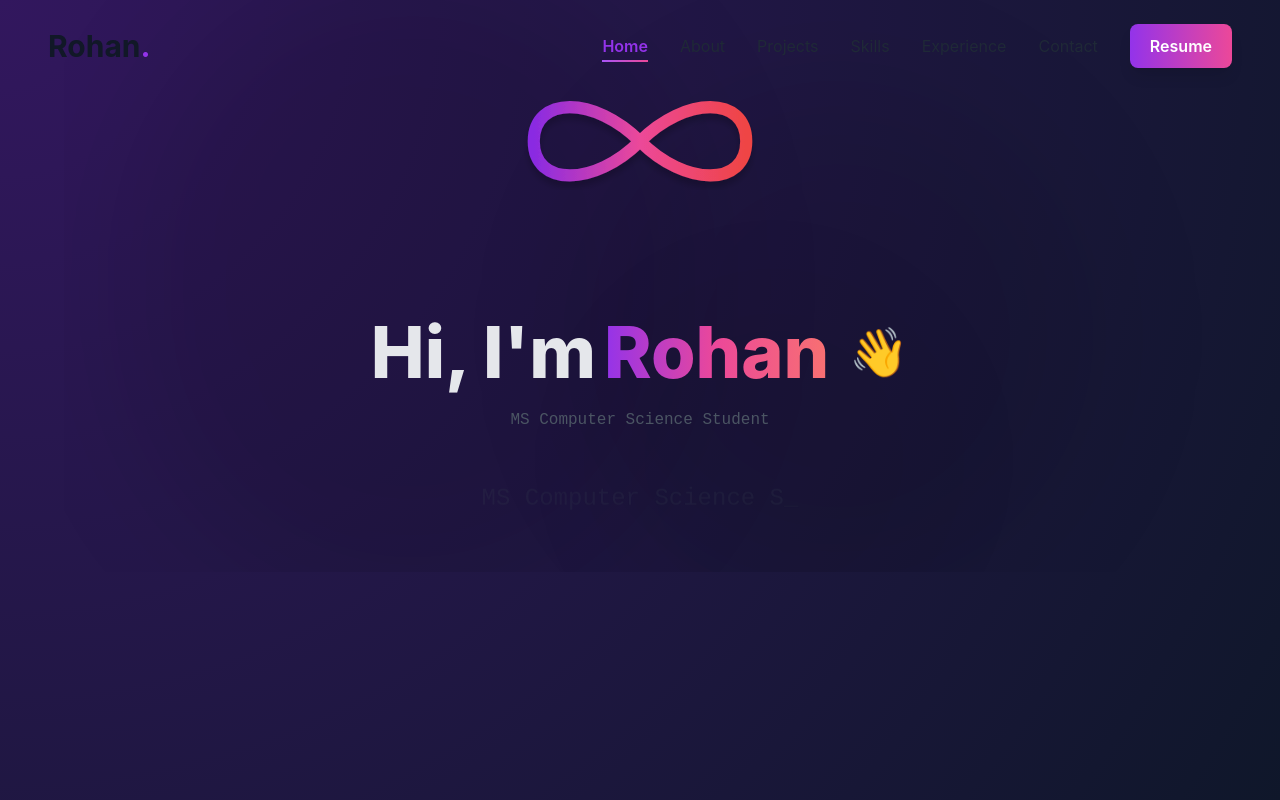
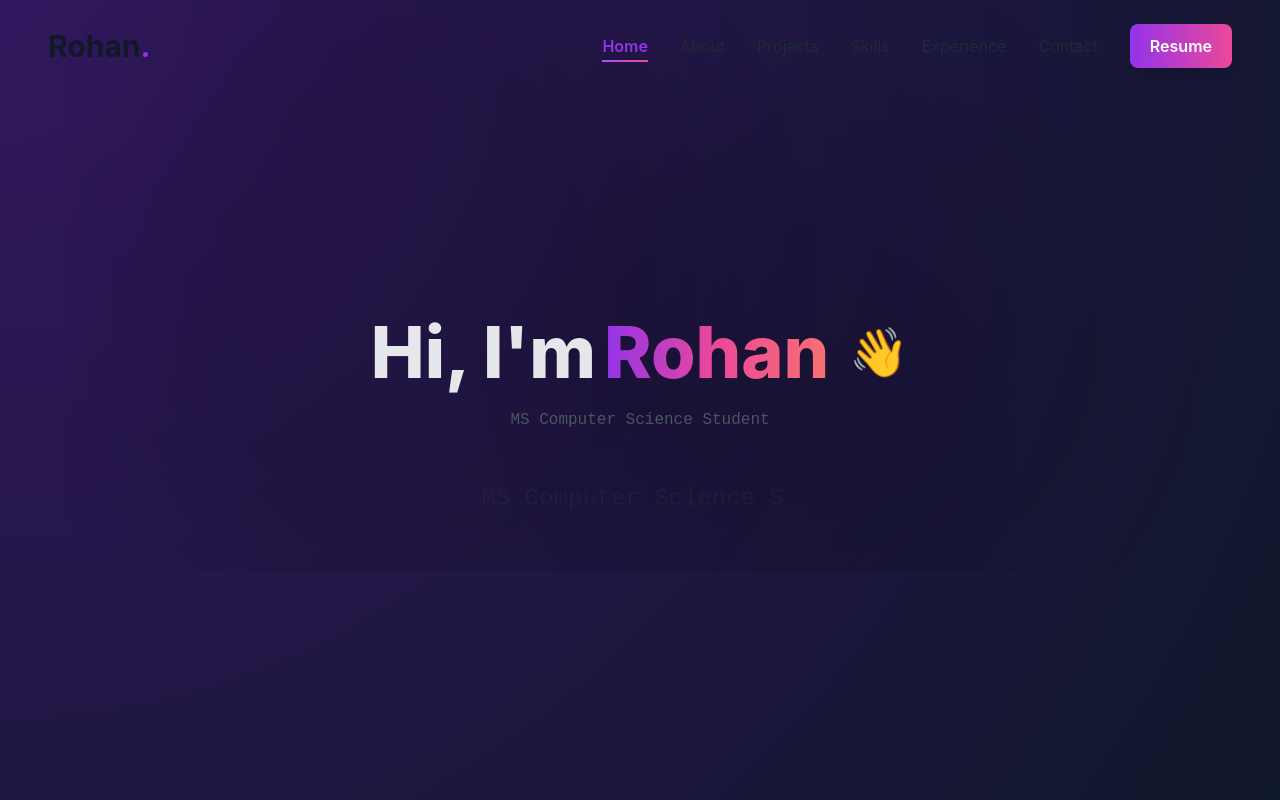
Before and after one commit to RohanMukka/portfolio, a React (Vite) app: page / in a window 1280 px wide. Shown: the top 800 px of the page. Built offline with nearby package versions, Linux system fonts and the light colour scheme; a web font is replaced by a local one.

Commit message:
remove infinity logo

```diff
--- a/components/common/InfinitySymbol.tsx
+++ /dev/null
@@ -1,34 +0,0 @@
-import React from "react";
-
-interface InfinitySymbolProps {
-  className?: string;
-}
-
-const InfinitySymbol: React.FC<InfinitySymbolProps> = ({ className }) => (
-  <svg
-    viewBox="0 0 200 100"
-    xmlns="http://www.w3.org/2000/svg"
-    className={className}
-  >
-    <defs>
-      <linearGradient id="infGrad" x1="0%" y1="0%" x2="100%" y2="0%">
-        <stop offset="0%" stopColor="#8A2BE2" />
-        <stop offset="50%" stopColor="#ec4899" />
-        <stop offset="100%" stopColor="#ef4444" />
-      </linearGradient>
-      <filter id="infShadow" x="-20%" y="-20%" width="140%" height="140%">
-        <feDropShadow dx="0" dy="4" stdDeviation="2" floodColor="#000" floodOpacity="0.2" />
-      </filter>
-    </defs>
-    <path
-      d="M30,50 C30,20 70,20 100,50 C130,80 170,80 170,50 C170,20 130,20 100,50 C70,80 30,80 30,50 Z"
-      fill="none"
-      stroke="url(#infGrad)"
-      strokeWidth="8"
-      strokeLinecap="round"
-      filter="url(#infShadow)"
-    />
-  </svg>
-);
-
-export default InfinitySymbol;
--- a/components/sections/Hero.tsx
+++ b/components/sections/Hero.tsx
@@ -3,7 +3,7 @@ import { motion } from "framer-motion";
 import { Download } from "lucide-react";
 import { HeroProps } from "../../types";
 import Section from "../common/Section";
-import InfinitySymbol from "../common/InfinitySymbol";
+//import InfinitySymbol from "../common/InfinitySymbol";
 import { useTypewriter } from "../../hooks/useTypewriter";
 
 const Hero: React.FC<HeroProps> = ({
@@ -81,7 +81,7 @@ const Hero: React.FC<HeroProps> = ({
         />
       </div>
       <motion.div
-        className="flex flex-col items-center justify-center text-center relative z-10 h-full pt-20 md:pt-0"
+        className="flex flex-col items-center justify-center text-center relative z-10 h-full"
         variants={containerVariants}
         initial="hidden"
         animate="visible"
@@ -92,7 +92,7 @@ const Hero: React.FC<HeroProps> = ({
           transition={{ duration: 10, repeat: Infinity, ease: "easeInOut" }}
           className="w-56 h-56 md:w-72 md:h-72 mb-6 md:mb-8"
         >
-          <InfinitySymbol className="w-full h-full" />
+
         </motion.div>
         <motion.h1
           variants={itemVariants}
```
